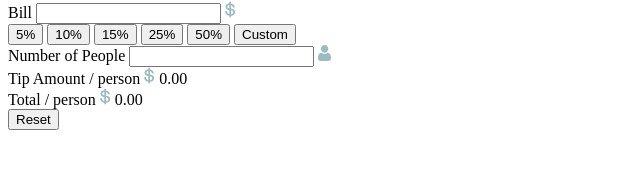
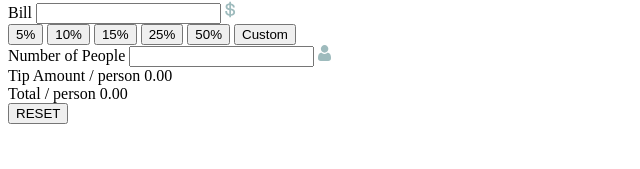
Before and after one commit to GooTaLK/FM_Tip-calculator-app, a website: page index.html in a window 1280 px wide. Shown: the part 65-234 px from the top of the page, without its empty margins (0-640 px from the left). Drawn offline with Linux system fonts and the light colour scheme.

Commit message:
Fix: Correct some grammar and improve classes

```diff
--- a/index.html
+++ b/index.html
@@ -15,7 +15,7 @@
   </head>
   <body>
     <header class="header">
-      <div class="header-logo">
+      <div class="logo">
         <img src="assets/svg/logo.svg" alt="Logo, splitter text" />
       </div>
     </header>
@@ -25,9 +25,9 @@
         <form class="calculator-form">
           <div class="numberInput-group">
             <label for="bill">Bill</label>
-            <input type="text" id="bill" />
-            <span>
-              <img src="assets/svg/icon-dollar.svg" alt="Dolar Icon" />
+            <input type="number" id="bill" />
+            <span class="numberInput-icon">
+              <img src="assets/svg/icon-dollar.svg" alt="Dollar Icon" />
             </span>
           </div>
 
@@ -43,7 +43,7 @@
           <div class="numberInput-group">
             <label for="people">Number of People</label>
             <input type="number" id="people" />
-            <span>
+            <span class="numberInput-icon">
               <img src="assets/svg/icon-person.svg" alt="Person Icon" />
             </span>
           </div>
@@ -51,23 +51,23 @@
 
         <div class="calculator-output">
           <div class="priceDisplay">
-            <span class="priceDisplay-title">Tip Amount</span>
-            <span class="priceDisplay-subtitle">/ person</span>
-            <span class="priceDisplay-price">
-              <img src="assets/svg/icon-dollar.svg" alt="Dolar icon" />
+            <span class="title">Tip Amount</span>
+            <span class="subtitle">/ person</span>
+            <span class="price">
+              <span class="dollarIcon"></span>
               0.00
             </span>
           </div>
           <div class="priceDisplay">
-            <span class="priceDisplay-title">Total</span>
-            <span class="priceDisplay-subtitle">/ person</span>
-            <span class="priceDisplay-price">
-              <img src="assets/svg/icon-dollar.svg" alt="Dolar icon" />
+            <span class="title">Total</span>
+            <span class="subtitle">/ person</span>
+            <span class="price"
+              ><span class="dollarIcon"></span>
               0.00
             </span>
           </div>
           <div class="resetButton-wrapper">
-            <button class="button">Reset</button>
+            <button class="button">RESET</button>
           </div>
         </div>
       </div>
```
